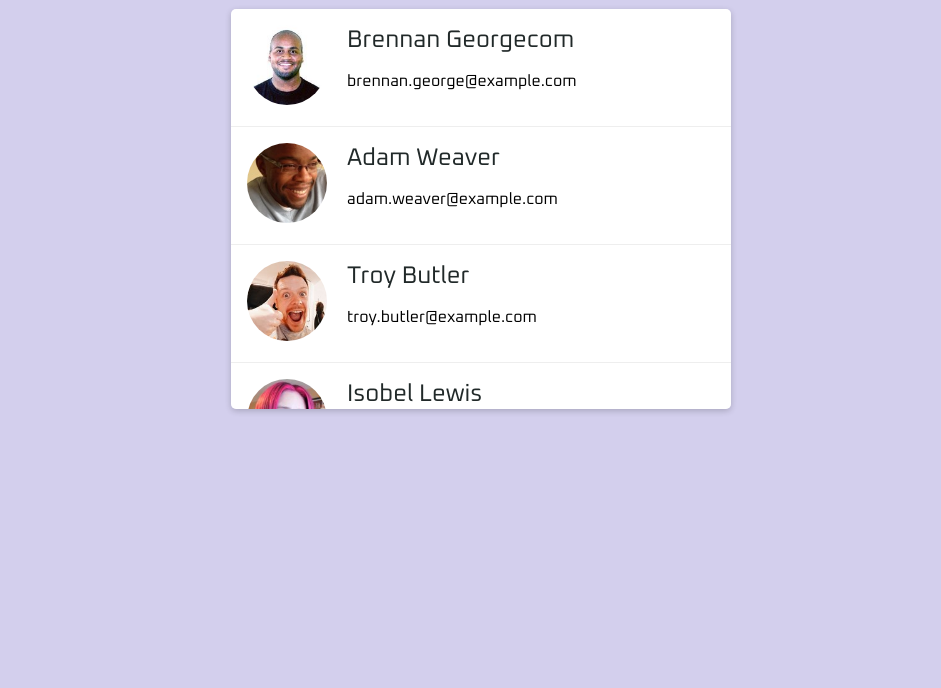
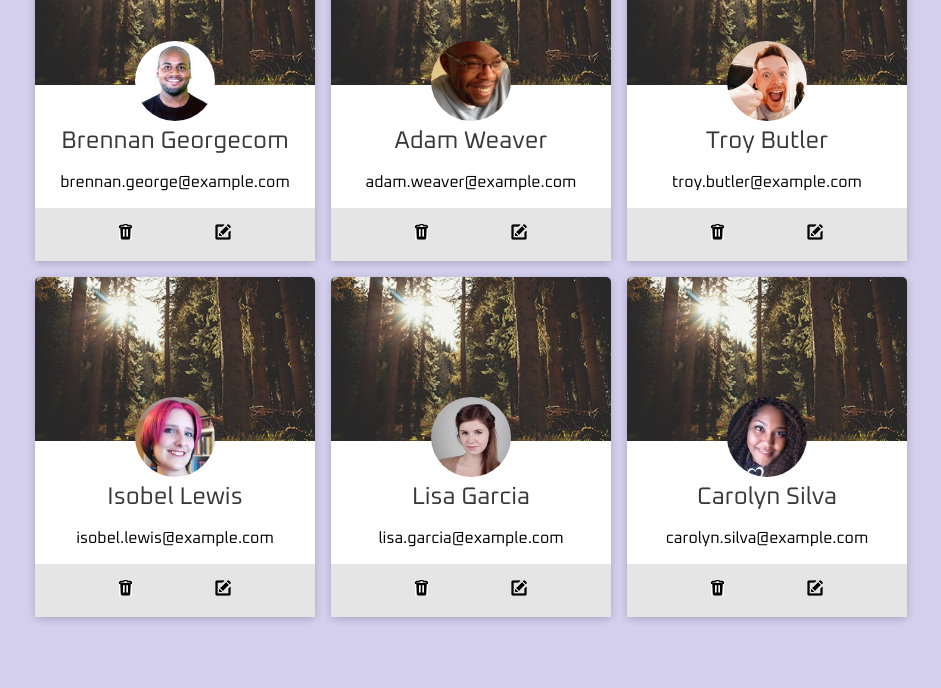
Before and after one commit to Talita-Goulart-Silva/Projeto-lista-de-contatos, a plain HTML site: page index.html in a window 1280 px wide. Shown: the part 232-920 px from the top of the page, without its empty margins (159-1100 px from the left). Before the commit the page ends 800 px from the top, so only its background shows below. Drawn offline with Linux system fonts and the light colour scheme.

Commit message:
projeto2

```diff
--- /dev/null
+++ b/estilo2.css
@@ -0,0 +1,61 @@
+html,
+body {
+    height: 100%;
+}
+
+body {
+    background-color: rgb(211, 207, 237);
+    margin: 0;
+    padding: 60px;
+    font-family: 'Oxanium', cursive;
+
+    display: flex;
+    justify-content: center;
+    align-items: center;
+    flex-direction: column;
+}
+
+.main-title {
+    color: #212929;
+}
+
+.list{
+    width: 90%;
+    max-width: 960px;
+    display: flex;
+    flex-wrap: wrap;
+    justify-content: center;
+    gap: 16px;
+    list-style-type:none;
+}
+
+.list-item {
+    flex-basis: 280px;
+    background-color: white;
+    border-radius: 5px;
+    text-align: center;
+    box-shadow: 0 2px 8px rgba(0, 0, 0, .2);
+    background-image: url(imagens/thumb02.jpg);
+    background-size: 100%;
+    background-repeat: no-repeat;
+}
+
+.list-item__imagem img{
+    border-radius: 50px;
+    width: 80px;
+    margin-top: 120px;
+}
+
+.list-item__name{
+    margin: 0;
+    font-size: 24px;
+    color: #383838;
+}
+
+.list-item__action{
+    display: flex;
+    background-color: #e5e5e5;
+    padding: 16px;
+    justify-content: space-evenly;
+    gap: 16px;
+}
--- a/index.html
+++ b/index.html
@@ -7,7 +7,7 @@
     <meta name="viewport" content="width=device-width, initial-scale=1.0">
     <title>Projeto Contatos</title>
 
-    <link rel="stylesheet" href="estilo.css">
+    <link rel="stylesheet" href="estilo2.css">
     <link rel="preconnect" href="https://fonts.googleapis.com">
     <link rel="preconnect" href="https://fonts.gstatic.com" crossorigin>
     <link href="https://fonts.googleapis.com/css2?family=Oxanium:wght@300;400;700&display=swap" rel="stylesheet">
```
